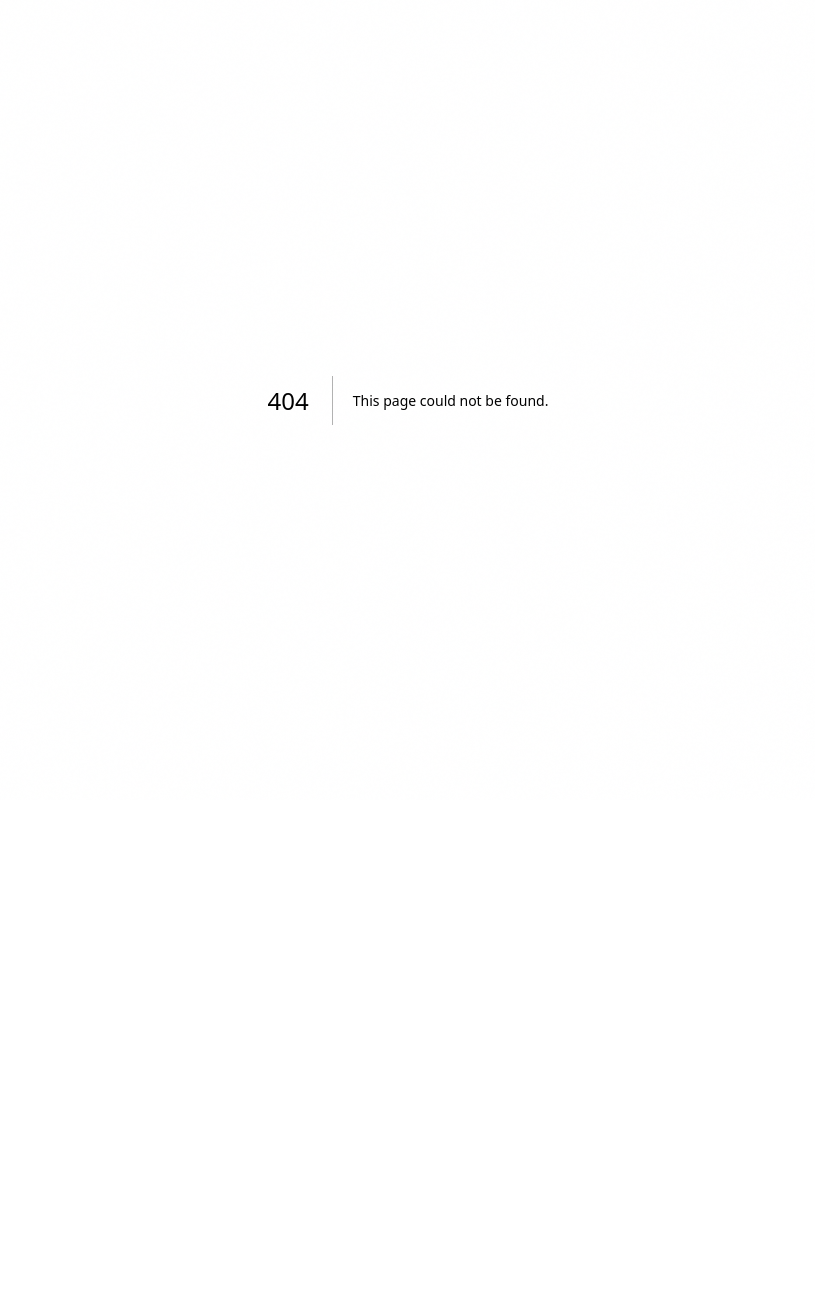
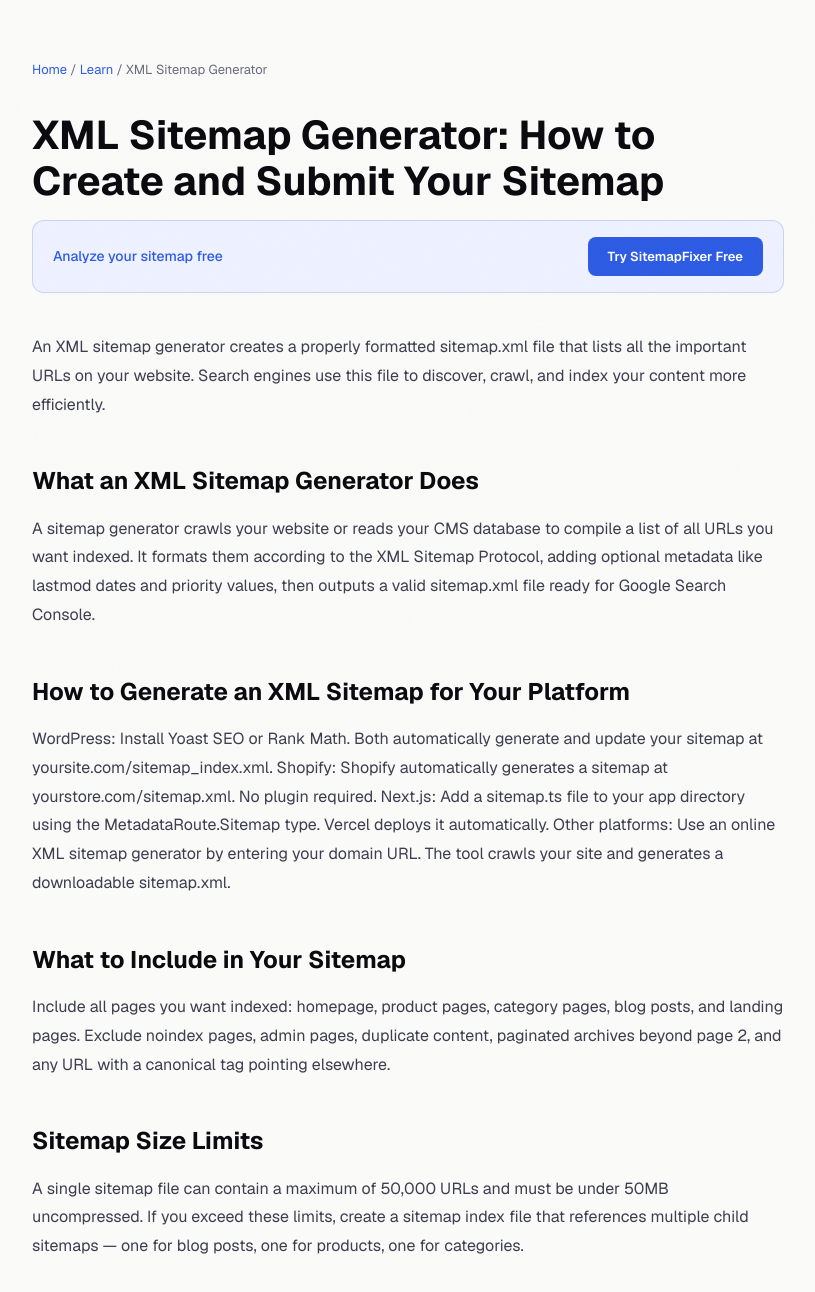
Before and after one commit to Watermelon-Coctail-Bar/sitemap-fixer, a Next.js app: page /learn/xml-sitemap-generator in a window 1280 px wide. Before the commit this address had no page. Shown: the top 1292 px of the page, without its empty margins (232-1047 px from the left). Before the commit the page ends 800 px from the top, so only its background shows below. Built offline with nearby package versions, Linux system fonts and the light colour scheme.

Commit message:
Add XML Sitemap Generator guide page
This page provides a comprehensive guide on generating and submitting XML sitemaps, including platform-specific instructions and validation tips.

```diff
--- /dev/null
+++ b/src/app/learn/xml-sitemap-generator/page.tsx
@@ -0,0 +1,51 @@
+import type { Metadata } from 'next';
+export const metadata: Metadata = {
+  title: 'XML Sitemap Generator: Create Your Sitemap Free | SitemapFixer',
+  description: 'Generate a valid XML sitemap for any website free. Learn how XML sitemap generators work, what to include, and how to submit to Google.',
+  alternates: { canonical: 'https://sitemapfixer.com/learn/xml-sitemap-generator' },
+  openGraph: { title: 'XML Sitemap Generator Guide', description: 'How to generate and submit an XML sitemap free.', url: 'https://sitemapfixer.com/learn/xml-sitemap-generator', type: 'article' },
+};
+export default function Page() {
+  return (
+    <div style={{ maxWidth: 800, margin: '0 auto', padding: '60px 24px' }}>
+      <nav style={{ fontSize: 13, color: '#6b6b7d', marginBottom: 32 }}>
+        <a href="/" style={{ color: '#2d5be3', textDecoration: 'none' }}>Home</a>{' / '}
+        <a href="/learn" style={{ color: '#2d5be3', textDecoration: 'none' }}>Learn</a>{' / '}
+        <span>XML Sitemap Generator</span>
+      </nav>
+      <h1 style={{ fontSize: 40, fontWeight: 700, color: '#0a0a0f', marginBottom: 16, lineHeight: 1.15 }}>XML Sitemap Generator: How to Create and Submit Your Sitemap</h1>
+      <div style={{ background: '#eef1ff', border: '1px solid rgba(45,91,227,0.2)', borderRadius: 12, padding: '16px 20px', marginBottom: 40, display: 'flex', alignItems: 'center', justifyContent: 'space-between', gap: 16 }}>
+        <span style={{ fontSize: 14, color: '#2d5be3', fontWeight: 500 }}>Analyze your sitemap free</span>
+        <a href="/" style={{ background: '#2d5be3', color: 'white', padding: '10px 20px', borderRadius: 8, textDecoration: 'none', fontWeight: 600, fontSize: 13 }}>Try SitemapFixer Free</a>
+      </div>
+      <div style={{ fontSize: 16, color: '#3d3d4f', lineHeight: 1.8 }}>
+        <p style={{ marginBottom: 20 }}>An XML sitemap generator creates a properly formatted sitemap.xml file that lists all the important URLs on your website. Search engines use this file to discover, crawl, and index your content more efficiently.</p>
+        <h2 style={{ fontSize: 24, fontWeight: 700, color: '#0a0a0f', marginTop: 40, marginBottom: 12 }}>What an XML Sitemap Generator Does</h2>
+        <p style={{ marginBottom: 20 }}>A sitemap generator crawls your website or reads your CMS database to compile a list of all URLs you want indexed. It formats them according to the XML Sitemap Protocol, adding optional metadata like lastmod dates and priority values, then outputs a valid sitemap.xml file ready for Google Search Console.</p>
+        <h2 style={{ fontSize: 24, fontWeight: 700, color: '#0a0a0f', marginTop: 40, marginBottom: 12 }}>How to Generate an XML Sitemap for Your Platform</h2>
+        <p style={{ marginBottom: 20 }}>WordPress: Install Yoast SEO or Rank Math. Both automatically generate and update your sitemap at yoursite.com/sitemap_index.xml. Shopify: Shopify automatically generates a sitemap at yourstore.com/sitemap.xml. No plugin required. Next.js: Add a sitemap.ts file to your app directory using the MetadataRoute.Sitemap type. Vercel deploys it automatically. Other platforms: Use an online XML sitemap generator by entering your domain URL. The tool crawls your site and generates a downloadable sitemap.xml.</p>
+        <h2 style={{ fontSize: 24, fontWeight: 700, color: '#0a0a0f', marginTop: 40, marginBottom: 12 }}>What to Include in Your Sitemap</h2>
+        <p style={{ marginBottom: 20 }}>Include all pages you want indexed: homepage, product pages, category pages, blog posts, and landing pages. Exclude noindex pages, admin pages, duplicate content, paginated archives beyond page 2, and any URL with a canonical tag pointing elsewhere.</p>
+        <h2 style={{ fontSize: 24, fontWeight: 700, color: '#0a0a0f', marginTop: 40, marginBottom: 12 }}>Sitemap Size Limits</h2>
+        <p style={{ marginBottom: 20 }}>A single sitemap file can contain a maximum of 50,000 URLs and must be under 50MB uncompressed. If you exceed these limits, create a sitemap index file that references multiple child sitemaps — one for blog posts, one for products, one for categories.</p>
+        <h2 style={{ fontSize: 24, fontWeight: 700, color: '#0a0a0f', marginTop: 40, marginBottom: 12 }}>How to Submit Your Generated Sitemap</h2>
+        <p style={{ marginBottom: 20 }}>After generating your sitemap, submit it two ways. First, add it to your robots.txt file: Sitemap: https://yoursite.com/sitemap.xml. Second, submit it directly in Google Search Console under the Sitemaps section. The robots.txt reference ensures all search engines find it, while Search Console gives you monitoring and error reporting.</p>
+        <h2 style={{ fontSize: 24, fontWeight: 700, color: '#0a0a0f', marginTop: 40, marginBottom: 12 }}>Validating Your Generated Sitemap</h2>
+        <p style={{ marginBottom: 20 }}>After generating, validate your sitemap before submitting. Check that all URLs return 200 status codes, no URLs are blocked by robots.txt, all URLs use the correct canonical protocol, and the XML is well-formed with no encoding errors. SitemapFixer analyzes all of this automatically.</p>
+      </div>
+      <div style={{ background: '#0a0a0f', borderRadius: 12, padding: '32px', textAlign: 'center', marginTop: 48 }}>
+        <div style={{ fontSize: 20, fontWeight: 700, color: 'white', marginBottom: 8 }}>Analyze your sitemap now</div>
+        <div style={{ color: '#9999aa', marginBottom: 20, fontSize: 14 }}>Free analysis in 60 seconds</div>
+        <a href="/" style={{ background: 'white', color: '#0a0a0f', padding: '14px 28px', borderRadius: 8, textDecoration: 'none', fontWeight: 700 }}>Analyze My Sitemap</a>
+      </div>
+      <div style={{ marginTop: 48, borderTop: '1px solid #e4e4ed', paddingTop: 32 }}>
+        <div style={{ fontWeight: 600, color: '#0a0a0f', marginBottom: 16 }}>Related guides</div>
+        <ul style={{ listStyle: 'none', padding: 0, display: 'flex', gap: 12, flexWrap: 'wrap' }}>
+          <li><a href="/learn/what-is-an-xml-sitemap" style={{ color: '#2d5be3', textDecoration: 'none', background: '#eef1ff', padding: '6px 14px', borderRadius: 6, fontSize: 13 }}>What is an XML Sitemap</a></li>
+          <li><a href="/learn/sitemap-validator" style={{ color: '#2d5be3', textDecoration: 'none', background: '#eef1ff', padding: '6px 14px', borderRadius: 6, fontSize: 13 }}>Sitemap Validator</a></li>
+          <li><a href="/learn/sitemap-best-practices" style={{ color: '#2d5be3', textDecoration: 'none', background: '#eef1ff', padding: '6px 14px', borderRadius: 6, fontSize: 13 }}>Sitemap Best Practices</a></li>
+        </ul>
+      </div>
+    </div>
+  );
+}
```
